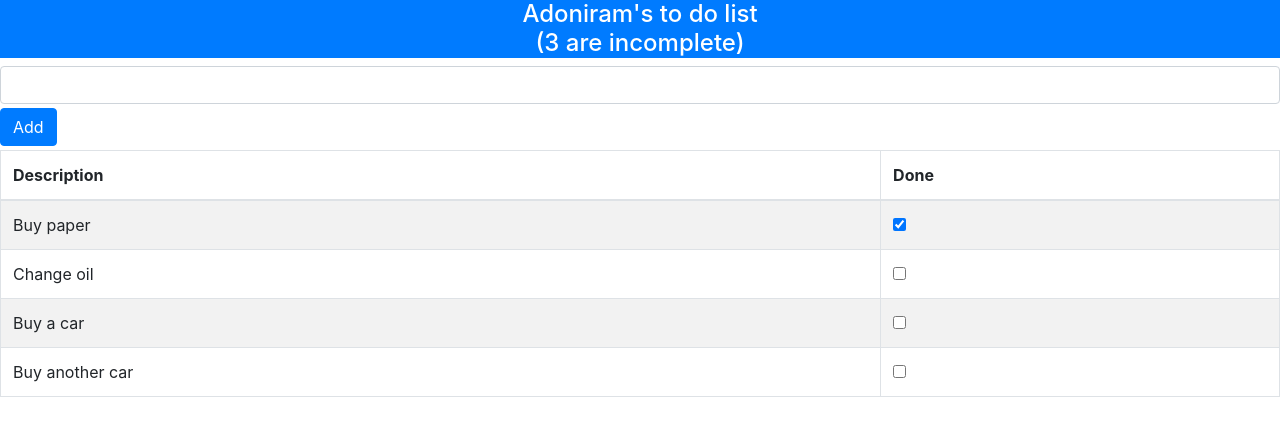
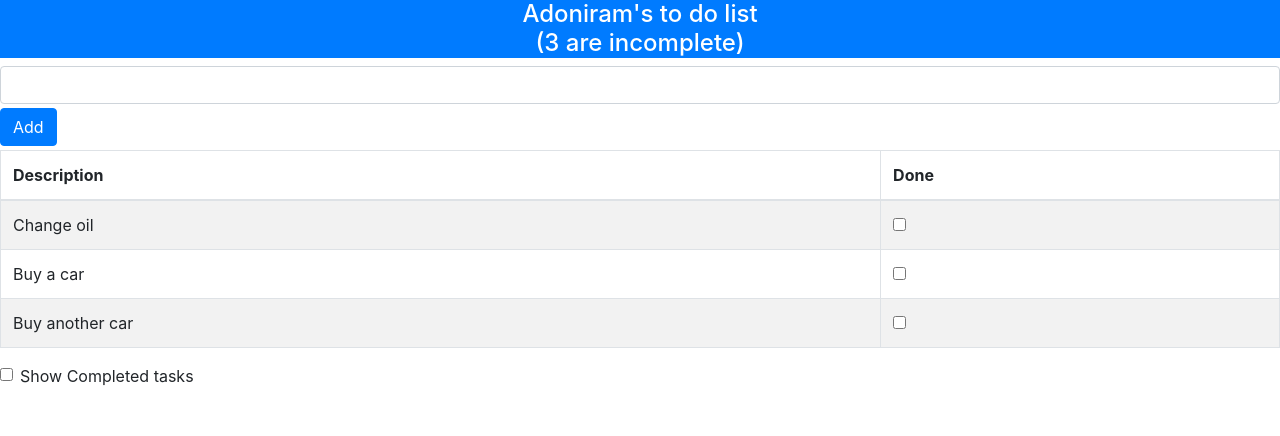
Before and after one commit to adoniramj/react_todo_app, a React (Create React App) app: page / in a window 1280 px wide. Shown: the top 436 px of the page. Built offline with nearby package versions, Linux system fonts and the light colour scheme.

Commit message:
Show or hide completed items

```diff
--- a/src/App.js
+++ b/src/App.js
@@ -3,6 +3,8 @@ import React, { Component } from 'react'
 import { Header } from './Header'
 import ItemsTable from './ItemsTable'
 import { ItemInsertion } from './ItemInsertion'
+import { VisibilityControl } from './VisibilityControl'
+import CompletedItems from './CompletedItems'
 
 export default class App extends Component {
 
@@ -15,7 +17,8 @@ export default class App extends Component {
          {action: 'Change oil', done: false},
          {action: 'Buy a car', done: false},
          {action: 'Buy another car', done: false}
-       ]
+       ],
+       showCompleted: true
     }
   }
   //Use map because we require all the members of todoItems
@@ -31,15 +34,34 @@ export default class App extends Component {
       }
     }
 
-  //Evert time there is a change in state the render function is executed.
+    showCompleted = () => {
+      this.state.showCompleted === true ? this.setState({showCompleted: false}) : this.setState({showCompleted: true})
+    }
+
+  //Every time there is a change in state the render function is executed.
   render() {
     return (
       <div>
         {/* See the syntax for importing Header and Itemstable. They are different. */}
-        <Header name={this.state.userName} tasks={this.state.todoItems}/>
+        <Header
+          name={this.state.userName}
+          tasks={this.state.todoItems}
+        />
         <ItemInsertion callback={ this.createNewItem }/>
         {/* Passing the createNewItem function to ItemInsertion component. Notice that inside createNewItem this.state.todoItems "tags" along with the function.*/}
         <ItemsTable tasks={this.state.todoItems} callback={this.toggleDone}/>
+
+        <VisibilityControl
+          description={'Completed tasks'}
+          callback={this.showCompleted}
+        />
+
+        { !this.state.showCompleted ?
+          <CompletedItems
+          tasks={ this.state.todoItems }
+          callback={this.toggleDone}
+          /> : null
+        }
       </div>
     )
   }
--- /dev/null
+++ b/src/CompletedItems.js
@@ -0,0 +1,37 @@
+import React from 'react'
+
+class CompletedItems extends React.Component {
+
+  generateRows(tasksArray) {
+    return tasksArray.filter(item => item.done === true).map( item => {
+      return (
+        <tr key={item.action}>
+          <td>{item.action}</td>
+          <td><input
+              type='checkbox'
+              checked={ item.done }
+              onChange={ () => this.props.callback(item) }
+            /></td>
+        </tr>
+      )
+    })
+  }
+  render() {
+    return (
+      <div>
+        <table className='table table-striped table-bordered'>
+          <thead>
+            <tr>
+              <th>Description</th><th>Done</th>
+            </tr>
+          </thead>
+          <tbody>
+            {this.generateRows(this.props.tasks)}
+          </tbody>
+        </table>
+      </div>
+    );
+  }
+}
+
+export default CompletedItems;
--- a/src/ItemInsertion.js
+++ b/src/ItemInsertion.js
@@ -30,5 +30,3 @@ export class ItemInsertion extends Component {
     )
   }
 }
-
-export default ItemInsertion
--- a/src/ItemsTable.js
+++ b/src/ItemsTable.js
@@ -8,14 +8,14 @@ import React from 'react'
   the item for that row is passed as an argument to toggleDone to change the state of done.
   Since the state of the items is in App.js toggleDone must reside in App.js
   */
-  generateRow(array) {
-   return array.map((item) => {
+  generateRow(tasksArray) {
+   return tasksArray.filter(item => item.done === false).map((item) => {
       return (
         <tr key={item.action}>
           <td>{item.action}</td>
           <td><input
                 type='checkbox'
-                checked={item.done}
+                checked={ item.done }
                 onChange={ () => this.props.callback(item)}/></td>
         </tr>
       )
--- /dev/null
+++ b/src/VisibilityControl.js
@@ -0,0 +1,19 @@
+import React, { Component } from 'react'
+
+export class VisibilityControl extends Component {
+  render(){
+    return(
+      <div className='form-check'>
+        <input
+          className='form-check-input'
+          type='checkbox'
+          checked={ this.props.isChecked }
+          onChange={ (e) => this.props.callback(e.target.checked)}
+        />
+        <label className='form-check-label'>
+          Show { this.props.description }
+        </label>
+      </div>
+    )
+  }
+}
```
